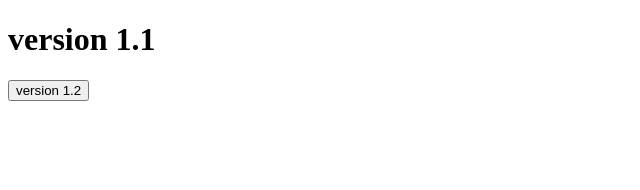
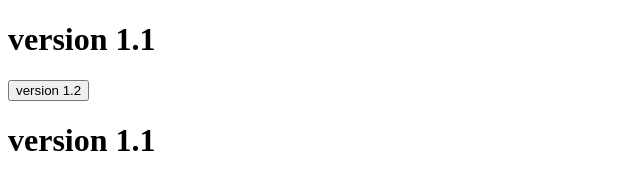
Before and after one commit to ftrovao/versionIntroduction204, a plain HTML site: page index.html in a window 1280 px wide. Shown: the whole page, without its empty margins (0-640 px from the left). Drawn offline with Linux system fonts and the light colour scheme.

Commit message:
version 1.3

```diff
--- a/index.html
+++ b/index.html
@@ -9,6 +9,8 @@
     <h1>version 1.1</h1>
 
     <button onclick="hello()">version 1.2</button>
+
+     <h1>version 1.1</h1>
 </body>
 <script>
     function hello(){
```
